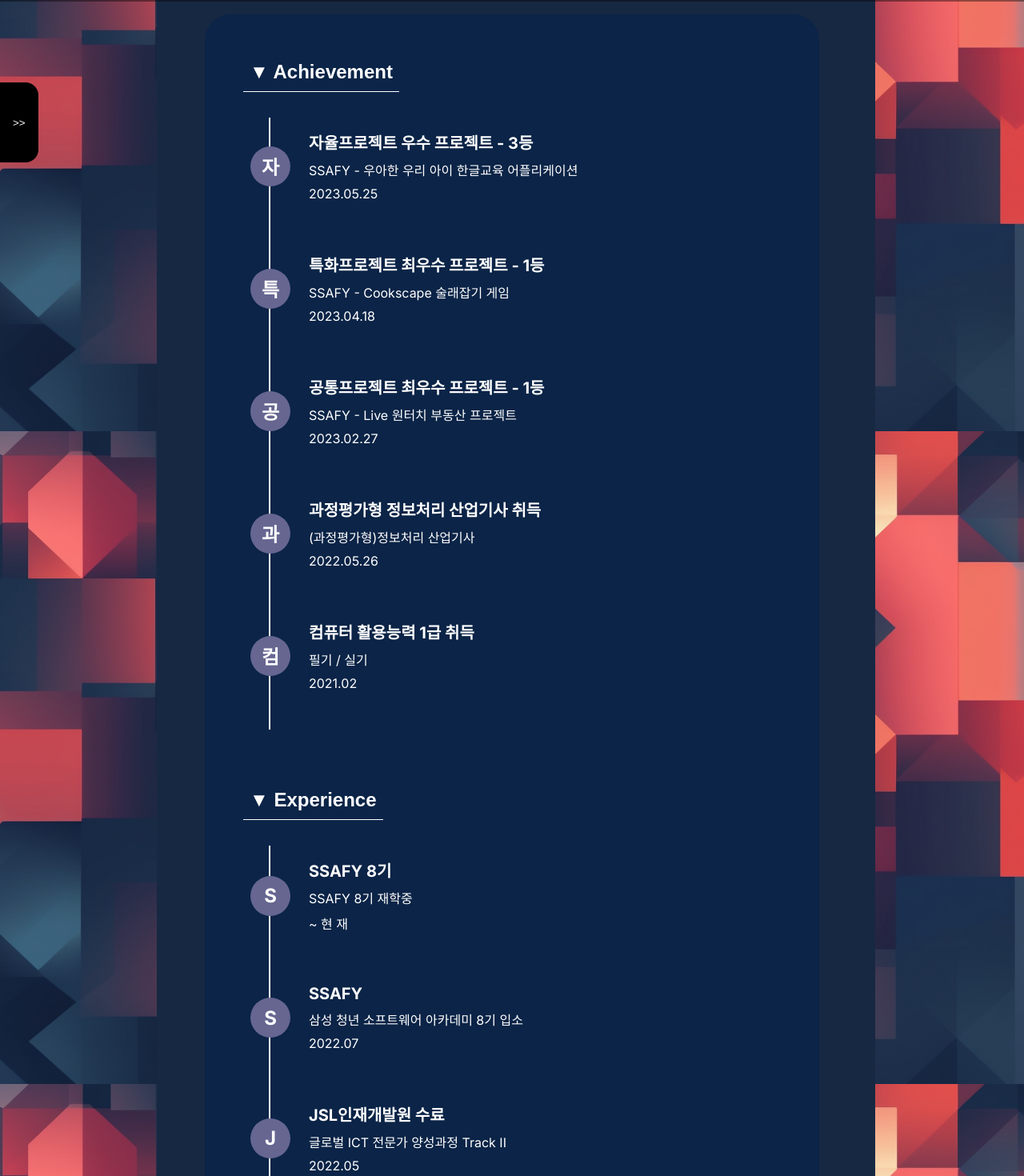
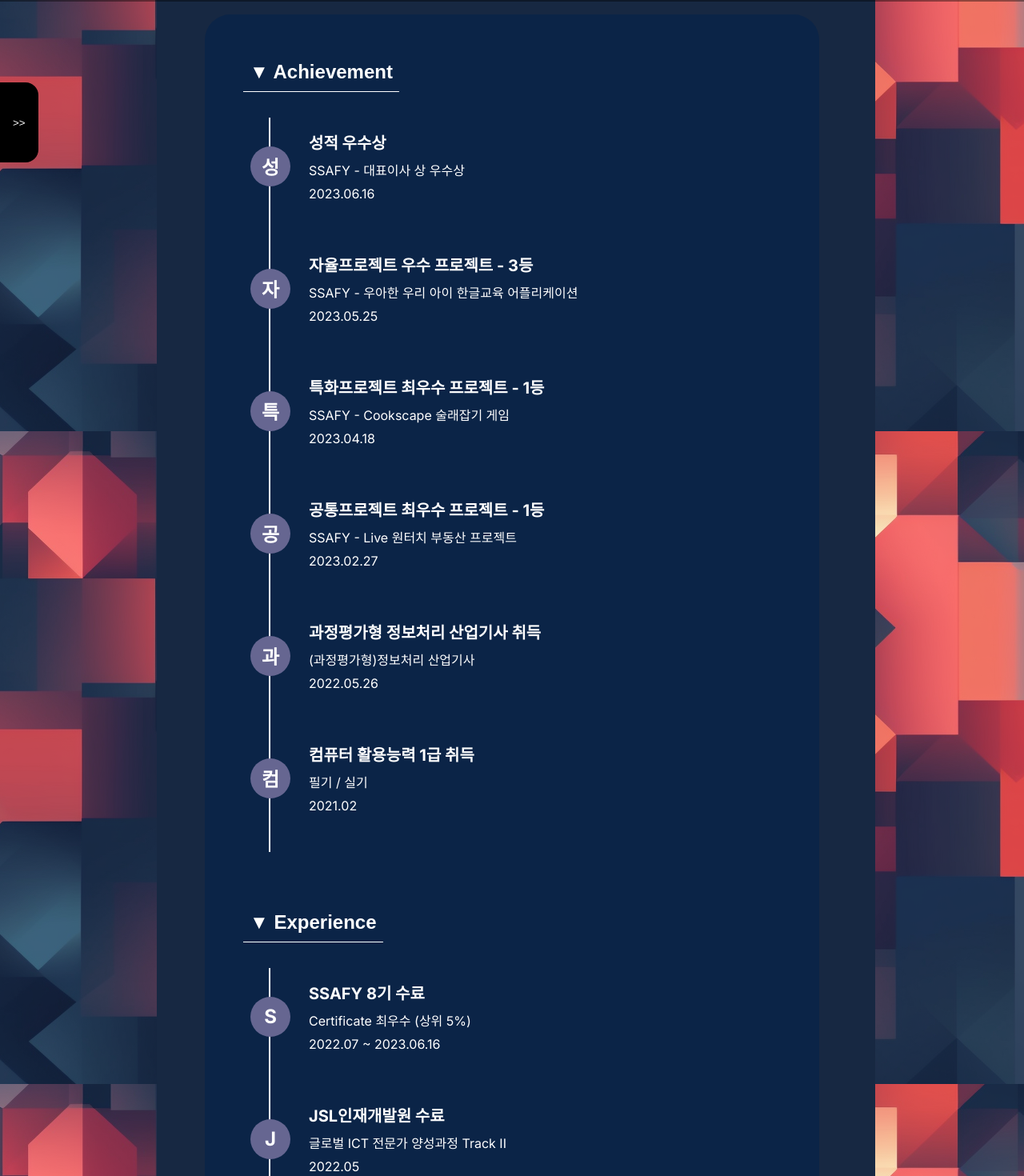
Before and after one commit to croo12/my-site, a Next.js app: page /portfolio/awards in a window 1280 px wide. Shown: the part 277-1747 px from the top of the page at 80% size. Built offline with nearby package versions, Linux system fonts and the light colour scheme.

Commit message:
modify data

```diff
--- a/src/app/page.tsx
+++ b/src/app/page.tsx
@@ -6,7 +6,7 @@
   return (
     <main className={styles.main}>
       <div className={styles.description}>
-        <Link href={"https://dododo-19447.tistory.com"} passHref>블로그로 가는 길</Link>
+        <a href={"https://dododo-19447.tistory.com"} target='_blank'>블로그로 가는 길</a>
       </div>
     </main>
   )
--- a/src/app/portfolio/awards/page.tsx
+++ b/src/app/portfolio/awards/page.tsx
@@ -3,14 +3,9 @@
 
 const education = [
   {
-    title: "SSAFY 8기",
-    description: "SSAFY 8기 재학중",
-    date: "~ 현 재"
-  },
-  {
-    title: "SSAFY",
-    description: "삼성 청년 소프트웨어 아카데미 8기 입소",
-    date: "2022.07"
+    title: "SSAFY 8기 수료",
+    description: "Certificate 최우수 (상위 5%)",
+    date: "2022.07 ~ 2023.06.16"
   },
   {
     title: "JSL인재개발원 수료",
@@ -30,6 +25,11 @@
 ]
 
 const achieve = [
+  {
+    title: "성적 우수상",
+    description: "SSAFY - 대표이사 상 우수상",
+    date: "2023.06.16"
+  },
   {
     title: "자율프로젝트 우수 프로젝트 - 3등",
     description: "SSAFY - 우아한 우리 아이 한글교육 어플리케이션",
```
